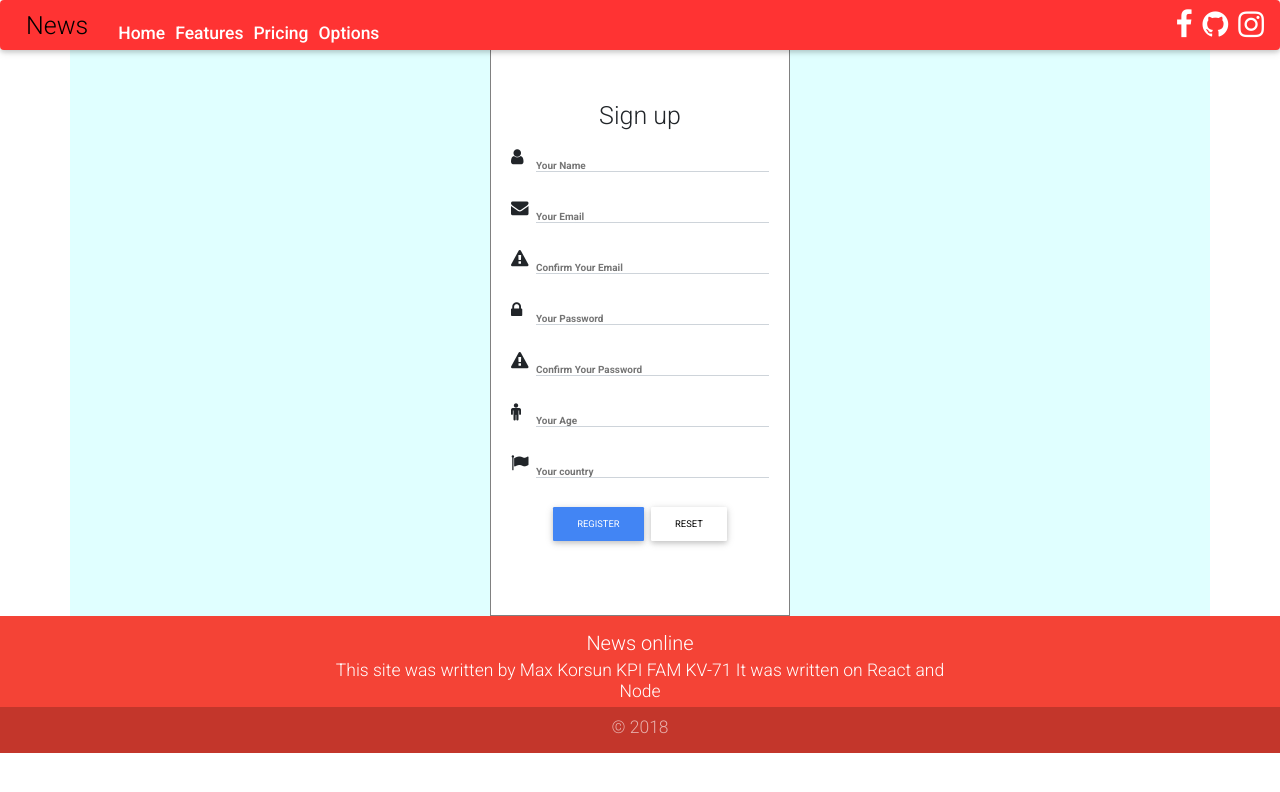
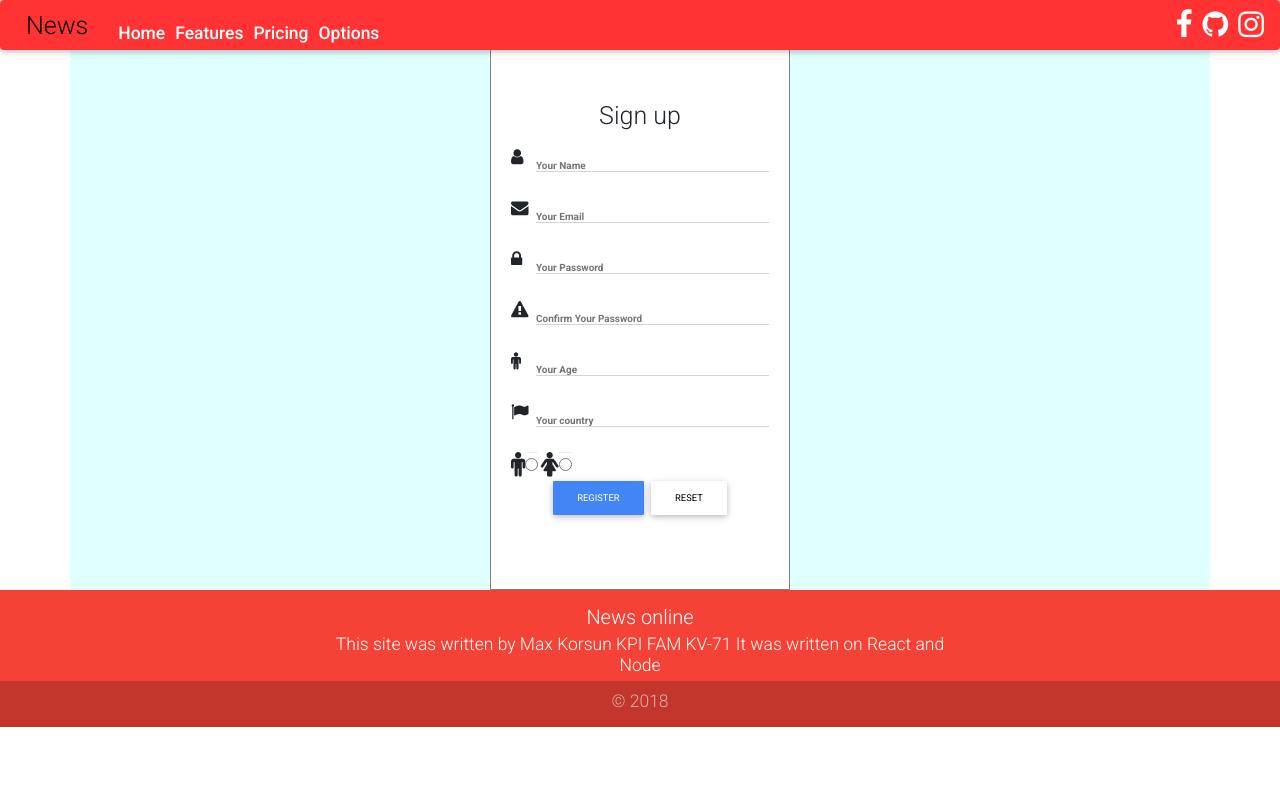
Before and after one commit to maximussJS/news, a React (Create React App) app in the folder client/: page /register in a window 1280 px wide. Shown: the top 792 px of the page. Built offline with nearby package versions, Linux system fonts and the light colour scheme.

Commit message:
add gender

```diff
--- a/client/src/components/RegisterForm.jsx
+++ b/client/src/components/RegisterForm.jsx
@@ -1,24 +1,24 @@
 import React from 'react'
-import {Container,Input,Button} from 'mdbreact'
+import {Container,Input,Button,FormInline} from 'mdbreact'
 
 const RegisterForm = ({
    onSubmit,
    onNameChange,
    onEmailChange,
-   onConfirmEmailChange,
    onPasswordChange,
    onConfirmPasswordChange,
    onAgeChange,
    onCountryChange,
+   onRadioChecked,
    onReset,
    isLoading,
    name,
    email,
-   confirmEmail,
    password,
    confirmPassword,
    age,
    country,
+   radio,
    error
 }) => {
     return (
@@ -49,16 +49,6 @@ const RegisterForm = ({
                        value={email}
                        required
                        onChange={onEmailChange}/>
-                <Input label="Confirm Your Email"
-                       icon="exclamation-triangle"
-                       group type="text"
-                       validate error="wrong"
-                       success="right"
-                       maxLength="20"
-                       minLength="8"
-                       value={confirmEmail}
-                       required
-                       onChange={onConfirmEmailChange}/>
                 <Input label="Your Password"
                        icon="lock"
                        group type="password"
@@ -93,10 +83,24 @@ const RegisterForm = ({
                        validate error="wrong"
                        success="right"
                        maxLength="16"
-                       minLength="4"
+                       minLength="3"
                        value={country}
                        required
                        onChange={onCountryChange}/>
+                <FormInline required>
+                  <Input
+                    onClick={() => onRadioChecked(1)}
+                    checked={radio === 1}
+                    icon='male'
+                    type="radio"
+                    id="radio1"/>
+                  <Input
+                    onClick={() => onRadioChecked(0)}
+                    checked={radio === 0}
+                    icon='female'
+                    type="radio"
+                    id="radio2"/>
+                </FormInline>
                 {error ? <span className='text-danger h4'>{error}</span> : undefined }
               </div>
               <div className="text-center">
--- a/client/src/container/Register.js
+++ b/client/src/container/Register.js
@@ -10,11 +10,11 @@ class Register extends Component {
     this.state = {
       name : '',
       email : '',
-      confirmEmail : '',
       password : '',
       confirmPassword : '',
       age : null,
       country : '',
+      radio : null,
       isLoading : false,
       error : ''
     }
@@ -22,10 +22,10 @@ class Register extends Component {
     this.onReset = this.onReset.bind(this)
     this.onNameChange = this.onNameChange.bind(this)
     this.onEmailChange = this.onEmailChange.bind(this)
-    this.onConfirmEmailChange = this.onConfirmEmailChange.bind(this)
     this.onPasswordChange = this.onPasswordChange.bind(this)
     this.onConfirmPasswordChange = this.onConfirmPasswordChange.bind(this)
     this.onAgeChange = this.onAgeChange.bind(this)
+    this.onRadioChange = this.onRadioChange.bind(this)
     this.onCountryChange = this.onCountryChange.bind(this)
   }
 
@@ -39,7 +39,8 @@ class Register extends Component {
           email : this.state.email,
           password : this.state.password,
           age : this.state.age,
-          country : this.state.country
+          country : this.state.country,
+          gender : this.state.radio
         })
         alert(response.token)
         if(response.success) {
@@ -68,22 +69,6 @@ class Register extends Component {
   onEmailChange(e) {
     this.setState({
       email : e.target.value
-    })
-  }
-
-  onConfirmEmailChange(e) {
-    if(!this.state.email) {
-      this.setState({
-        confirmEmail : e.target.value
-      })
-      return
-    }
-    let err
-    if(this.state.email !== e.target.value) err = 'Emails do not match'
-    else err = ''
-    this.setState({
-      confirmEmail : e.target.value,
-      error : err
     })
   }
 
@@ -121,15 +106,21 @@ class Register extends Component {
     })
   }
 
+  onRadioChange = number => {
+    this.setState({
+      radio : number
+    })
+  }
+
   onReset() {
     this.setState({
       name : '',
       email : '',
-      confirmEmail : '',
       password : '',
       confirmPassword : '',
       age : null,
       country : '',
+      radio : null,
       error : '',
       isLoading : false
     })
@@ -140,21 +131,21 @@ class Register extends Component {
       <RegisterForm onSubmit={this.onSubmit}
                     onNameChange={this.onNameChange}
                     onEmailChange={this.onEmailChange}
-                    onConfirmEmailChange={this.onConfirmEmailChange}
                     onPasswordChange={this.onPasswordChange}
                     onConfirmPasswordChange={this.onConfirmPasswordChange}
                     onAgeChange={this.onAgeChange}
                     onCountryChange={this.onCountryChange}
+                    onRadioChecked={this.onRadioChange}
                     onReset={this.onReset}
                     isLoading={this.state.isLoading}
                     error={this.state.error}
                     name={this.state.name}
                     email={this.state.email}
-                    confirmEmail={this.state.confirmEmail}
                     password={this.state.password}
                     confirmPassword={this.state.confirmPassword}
                     age={this.state.age}
-                    country={this.state.country}/>
+                    country={this.state.country}
+                    radio={this.state.radio}/>
     )
   }
 }
```
Also changed, not shown: 1 other file (tests, documents, lock files or other folders).
